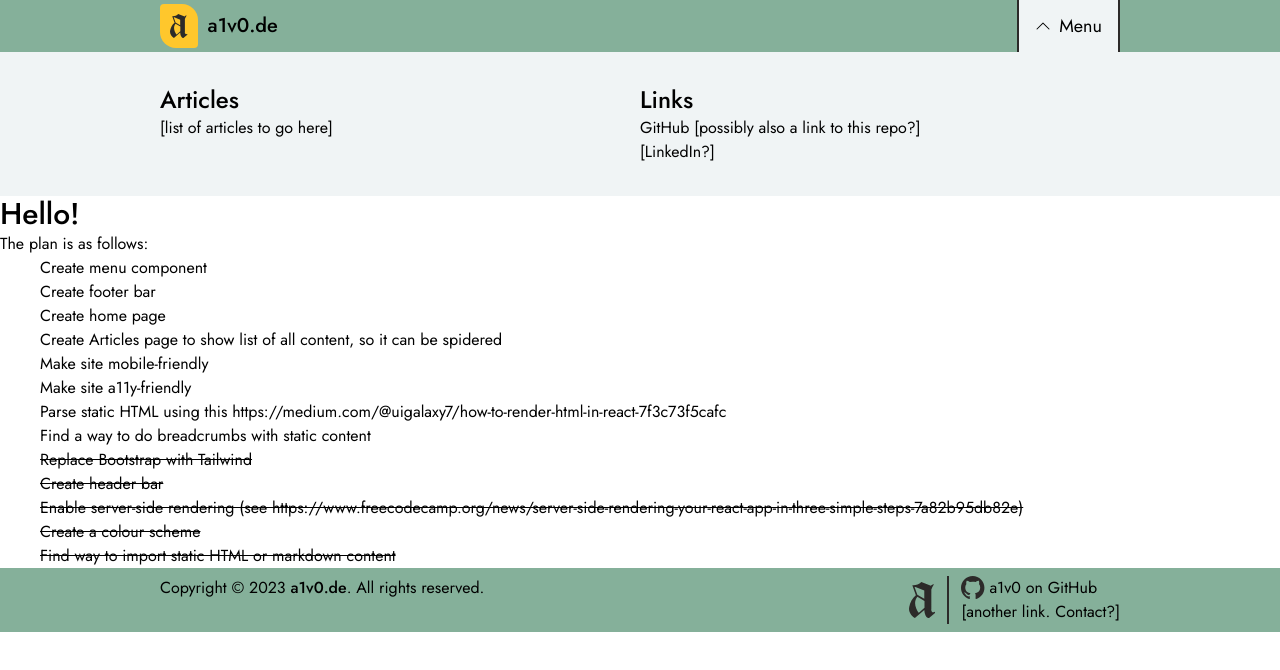
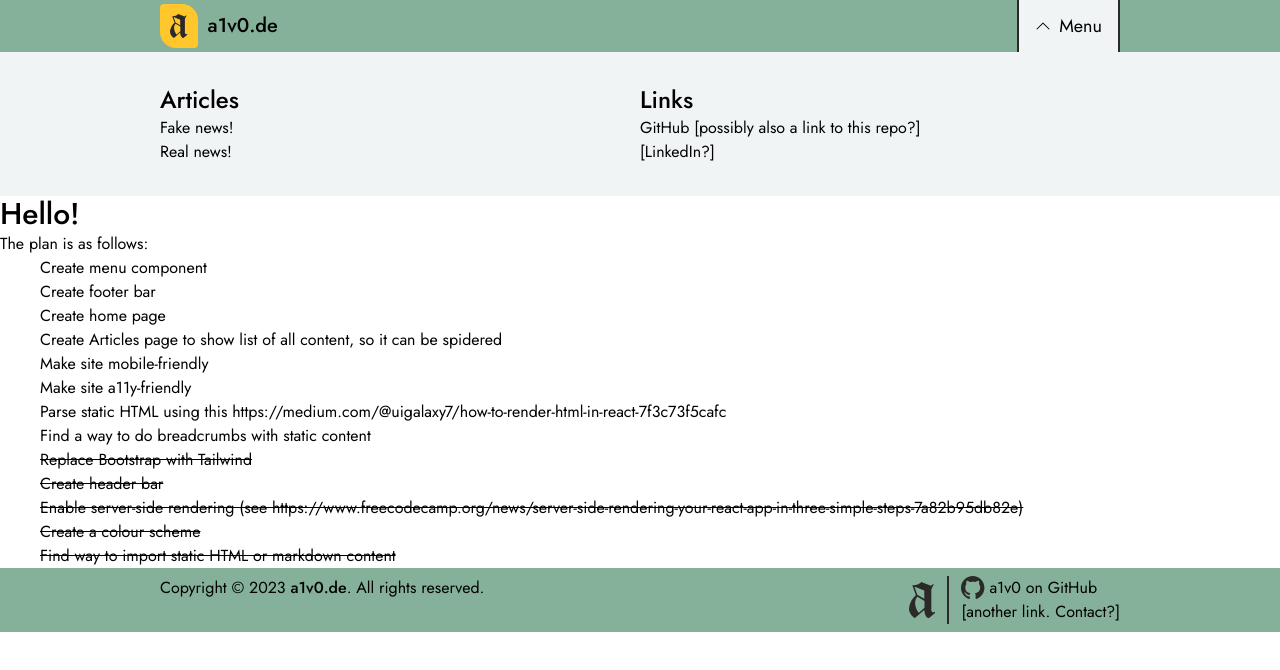
Before and after one commit to a1v0/a1v0.de, a Next.js app: page / in a window 1280 px wide. Both pictures are taken after a click on the button "Menu". Shown: the top 670 px of the page. Built offline with nearby package versions, Linux system fonts and the light colour scheme.

Commit message:
Dynamically populate Menu with articles

```diff
--- a/app/Menu.tsx
+++ b/app/Menu.tsx
@@ -1,13 +1,27 @@
 import React from "react";
+import Article from "@/app/articles";
 
 export default function Menu() {
+    const articles = [];
+    for (let article in Article.allArticles) {
+        articles.push(Article.allArticles[article]);
+    }
+
     return (
         <section className="bg-background-grey">
             <div className="clear-gutters flex justify-stretch py-8">
                 <div className="flex-1">
                     <h2>Articles</h2>
                     <ul>
-                        <li>[list of articles to go here]</li>
+                        {articles.map((article: Article) => {
+                            return (
+                                <li>
+                                    <a href={`/articles/${article.slug}`}>
+                                        {article.title}
+                                    </a>
+                                </li>
+                            );
+                        })}
                     </ul>
                 </div>
                 <div className="flex-1">
```
